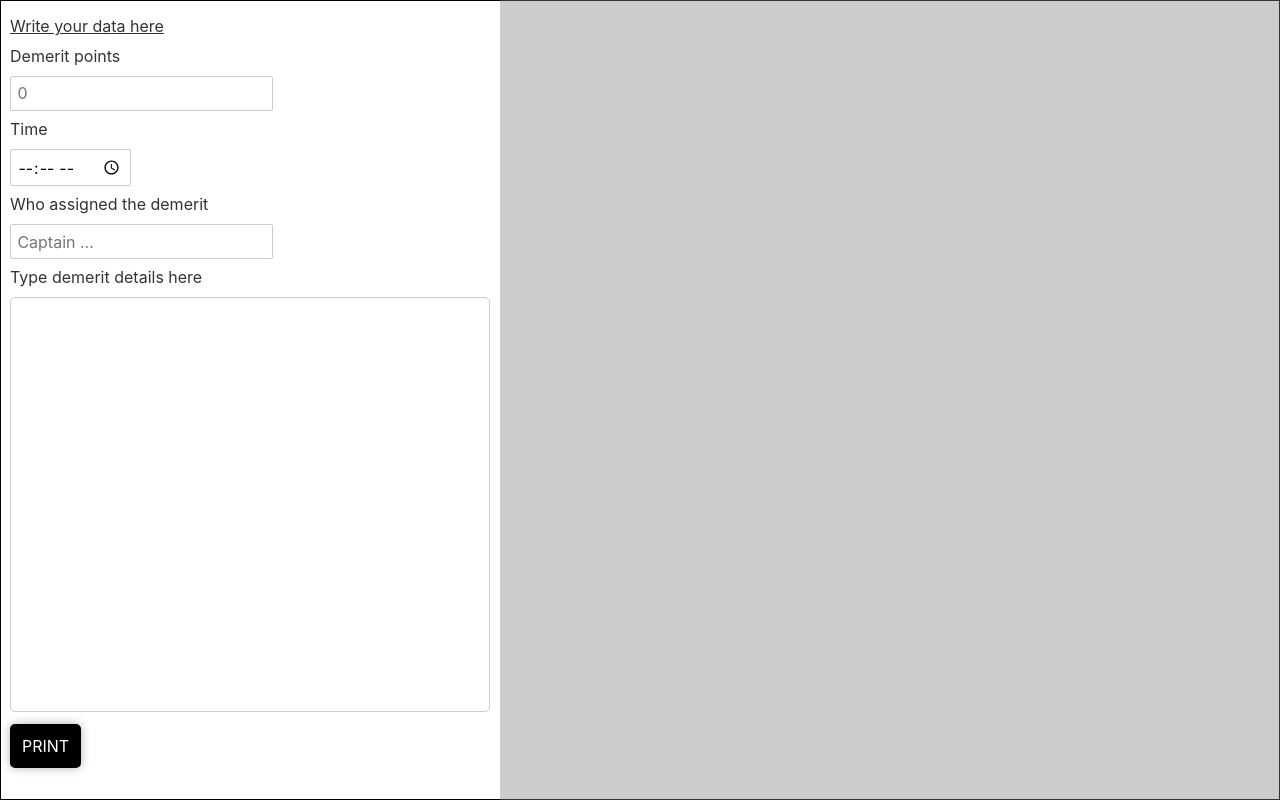
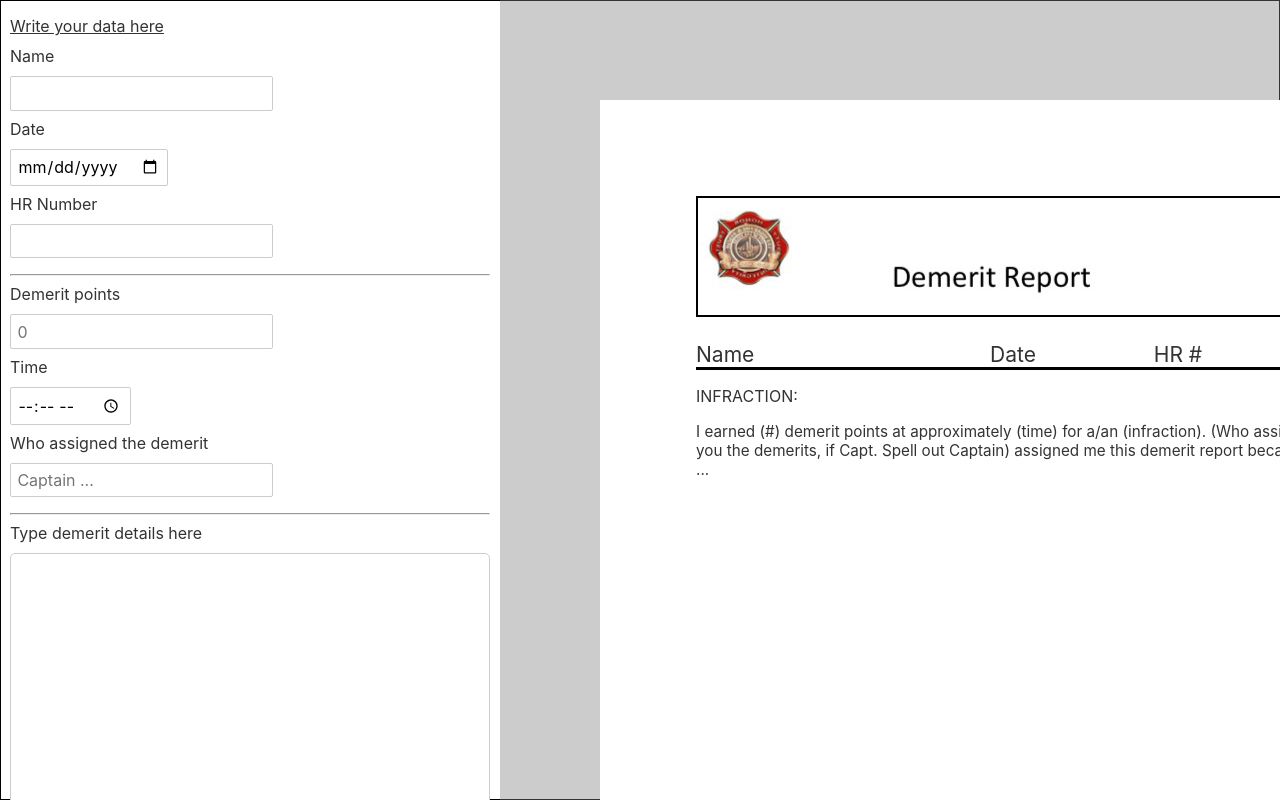
Before and after one commit to KennyWeeks/ArmandsProject, a Svelte app in the folder demerit/: page / in a window 1280 px wide. Built offline with nearby package versions, Linux system fonts and the light colour scheme.

Commit message:
Did some styling.

```diff
--- a/demerit/src/App.svelte
+++ b/demerit/src/App.svelte
@@ -18,6 +18,9 @@
 			<BodyParts window={window}/>
 		</div>
 		<div id="live-preview">
+
+			<DemoView/>
+
 			<!--<DemoView/>-->
 		</div>
 	</div>
@@ -39,6 +42,7 @@
 			left:0px;
 			top:0px;
 			overflow:scroll;
+			scrollbar-width:none;
 
 			& p {
 				margin-left:10px;
@@ -54,6 +58,10 @@
 			right:0px;
 			top:0px;
 			background-color:rgba(128, 128, 128, 0.4);
+			overflow:scroll;
+			-webkit-scrollbar:none;
+			-moz-scrollbar:none;
+			scrollbar-width:none;
 		}
 	}
 
--- a/demerit/src/views/BodyParts.svelte
+++ b/demerit/src/views/BodyParts.svelte
@@ -61,9 +61,14 @@
 
 <div class="bodypart">
 
+    <Input labelTag="Name"/><br>
+    <Input labelTag="Date" type="date"/><br>
+    <Input labelTag="HR-Number"/><br>
+    <hr>
     <Input labelTag="Demerit-points" type="number" def="0" min={0}/><br>
     <Input labelTag="Time" type="time"/><br>
     <Input labelTag="Who-assigned-the-demerit" def="Captain ..."/><br>
+    <hr>
     <TextArea/>
     <br>
     <Button printbutton={true} buttonText={"print"} on:click={()=>{
--- a/demerit/src/views/DemoView.svelte
+++ b/demerit/src/views/DemoView.svelte
@@ -18,8 +18,8 @@ just copy the style strings over-->
         overflow:hidden;
         background-color:#00ff00;-->
 
-<div id="main-component" style="width:calc(8.5*96px); height:calc(11*96px); box-shadow:inset 0 0 0 1px #000; position:absolute; top:100vh;
-left:50%; transform:translate(-50%); margin-bottom:10px; overflow:hidden;">
+<div id="main-component" style="width:calc(8.5*96px); height:calc(11*96px); position:relative;
+margin:100px; overflow:hidden; background-color:#fff;">
 
     <!--margin-top:calc(1*96px);
             margin-left:calc(1*96px);
```
